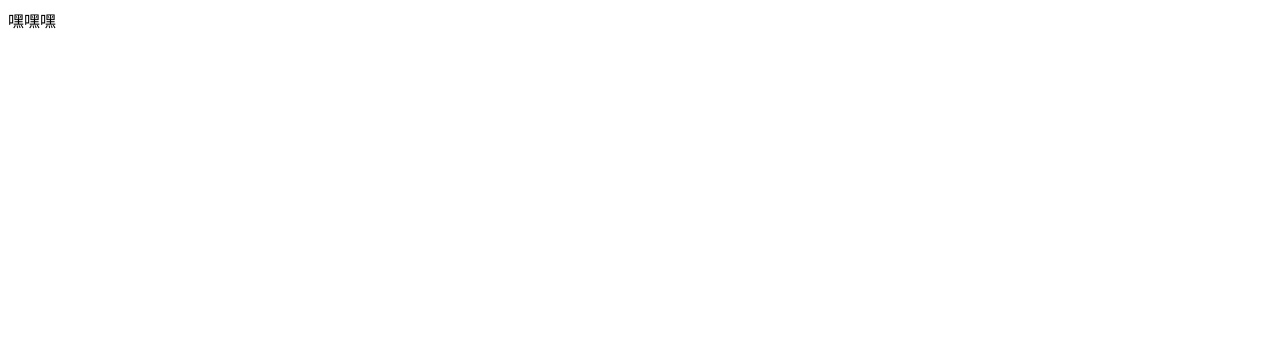
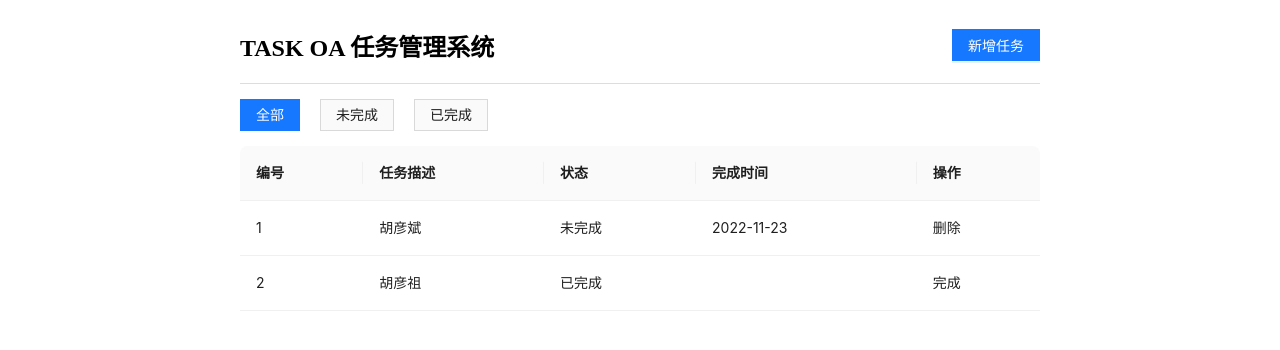
Before and after one commit to stevenliu986/react-demo, a React (Create React App) app: page / in a window 1280 px wide. Shown: the top 350 px of the page. Built offline with nearby package versions, Linux system fonts and the light colour scheme.

Commit message:
modified:   package-lock.json 	modified:   package.json 	modified:   src/components/DemoTwo.jsx 	new file:   src/components/Task.jsx 	new file:   src/components/Task.scss 	deleted:    src/index.css 	modified:   src/index.jsx 	new file:   src/index.scss

```diff
--- a/package.json
+++ b/package.json
@@ -6,6 +6,7 @@
     "@testing-library/jest-dom": "^5.16.5",
     "@testing-library/react": "^13.4.0",
     "@testing-library/user-event": "^13.5.0",
+    "antd": "^5.7.0",
     "react": "^18.2.0",
     "react-dom": "^18.2.0",
     "react-scripts": "5.0.1",
@@ -34,5 +35,9 @@
       "last 1 firefox version",
       "last 1 safari version"
     ]
+  },
+  "devDependencies": {
+    "node-sass": "^7.0.3",
+    "sass-loader": "^13.3.2"
   }
 }
--- a/src/components/DemoTwo.jsx
+++ b/src/components/DemoTwo.jsx
@@ -1,8 +1,49 @@
 import React from "react";
 
 class DemoTwo extends React.Component {
+  state = {
+    arr: [10, 20, 30],
+  };
   render() {
-    return <div>嘿嘿嘿</div>;
+    let { arr } = this.state;
+    return (
+      <>
+        <div style={{ display: "flex", flexWrap: "wrap" }}>
+          {arr.map((item, index) => {
+            return (
+              <div
+                key={index}
+                style={{
+                  width: 100,
+                  height: 100,
+                  backgroundColor: "pink",
+                  margin: "10px",
+                }}
+              >
+                {item}
+              </div>
+            );
+          })}
+          <br />
+        </div>
+        <button
+          onClick={() => {
+            arr.push(arr[arr.length - 1] + 10);
+            this.setState({ arr });
+          }}
+        >
+          新增
+        </button>
+        <button
+          onClick={() => {
+            arr.pop();
+            this.setState({ arr });
+          }}
+        >
+          去除
+        </button>
+      </>
+    );
   }
 }
 
--- /dev/null
+++ b/src/components/Task.jsx
@@ -0,0 +1,101 @@
+import { Button, Table, Tag } from "antd";
+import React from "react";
+import "./Task.scss";
+
+// 对日期的处理
+const zero = (text) => {
+  text = String(text);
+  return text.length < 2 ? "0" + text : text;
+};
+
+const formatTime = (time) => {
+  let arr = time.match(/\d+/g),
+    [, month, day, hours = "00", minutes = "00"] = arr;
+  return `${zero(month)}-${zero(day)}-${zero(hours)}-${zero(minutes)}`;
+};
+
+class Task extends React.Component {
+  columns = [
+    {
+      title: "编号",
+      dataIndex: "id",
+      key: "id",
+    },
+    {
+      title: "任务描述",
+      dataIndex: "task",
+      key: "task",
+    },
+    {
+      title: "状态",
+      dataIndex: "status",
+      render: (text) => (+text === 1 ? "未完成" : "已完成"),
+      key: "status",
+    },
+    {
+      title: "完成时间",
+      dataIndex: "finishDate",
+      key: "finishDate",
+    },
+    {
+      title: "操作",
+      dataIndex: "action",
+      key: "action",
+    },
+  ];
+
+  dataSource = [
+    {
+      key: "1",
+      id: "1",
+      task: "胡彦斌",
+      status: 1,
+      finishDate: "2022-11-23",
+      action: "删除",
+    },
+    {
+      key: "2",
+      id: "2",
+      task: "胡彦祖",
+      status: 2,
+      finishDate: "",
+      action: "完成",
+    },
+  ];
+
+  state = {
+    tableData: [],
+    tableLoading: false,
+  };
+  render() {
+    let { tableData, tableLoading } = this.state;
+
+    return (
+      <div className="task-box">
+        {/* 头部 */}
+        <div className="header">
+          <h2 className="title">TASK OA 任务管理系统</h2>
+          <Button type="primary">新增任务</Button>
+        </div>
+
+        {/* 标签 */}
+        <div className="tag-box">
+          <Tag color="#1677ff">全部</Tag>
+          <Tag>未完成</Tag>
+          <Tag>已完成</Tag>
+        </div>
+
+        {/* 表格 */}
+        <Table
+          dataSource={this.dataSource}
+          columns={this.columns}
+          pagination={false}
+        />
+
+        {/* 对话框 & 表单 */}
+      </div>
+    );
+  }
+}
+
+export default Task;
--- /dev/null
+++ b/src/components/Task.scss
@@ -0,0 +1,36 @@
+// * {
+//   margin: 0;
+//   padding: 0;
+//   box-sizing: border-box;
+// }
+
+// body {
+//   background-color: #f3f5f7;
+// }
+
+.task-box {
+  box-sizing: border-box;
+  margin: 0 auto;
+  width: 800px;
+  // background-color: #f3f5f7;
+
+  .header {
+    display: flex;
+    justify-content: space-between;
+    align-items: center;
+    border-bottom: 1px solid #ddd;
+  }
+
+  .tag-box {
+    margin: 15px 0;
+
+    .ant-tag {
+      margin-inline-end: 20px;
+      padding-inline: 15px;
+      border-radius: 0;
+      font-size: 14px;
+      line-height: 30px;
+      cursor: pointer;
+    }
+  }
+}
--- a/src/index.css
+++ /dev/null
@@ -1,19 +0,0 @@
-body {
-  background-color: lightblue;
-}
-
-ul {
-  list-style: none;
-}
-
-
-.header {
-  color: #666;
-  font-size: 64px;
-  border: 2px solid red;
-  border-radius: 5px;
-  margin-top: 20px;
-  padding-left: 100px;
-  height: 120px;
-  line-height: 120px;
-}
--- a/src/index.jsx
+++ b/src/index.jsx
@@ -1,19 +1,22 @@
+import { ConfigProvider } from "antd";
+import zhCN from "antd/locale/zh_CN";
 import React from "react";
 import ReactDOM from "react-dom/client";
-import DemoTwo from "./components/DemoTwo";
+import Task from "./components/Task";
+import "./index.scss";
 
 const root = ReactDOM.createRoot(document.getElementById("root"));
 
 root.render(
-  <>
-    <DemoTwo />
-  </>
+  <ConfigProvider locale={zhCN}>
+    <Task />
+  </ConfigProvider>
 );
 
 /*
 
 import VoteClass from "./components/VoteClass";
-import "./index.css";
+import "./index.scss";
 root.render(
   <>
     <VoteClass title="React入门还是比较容易的！" />
--- /dev/null
+++ b/src/index.scss
@@ -0,0 +1,3 @@
+.ant-btn {
+  border-radius: 0;
+}
```
Also changed, not shown: 1 other file (tests, documents, lock files or other folders).
